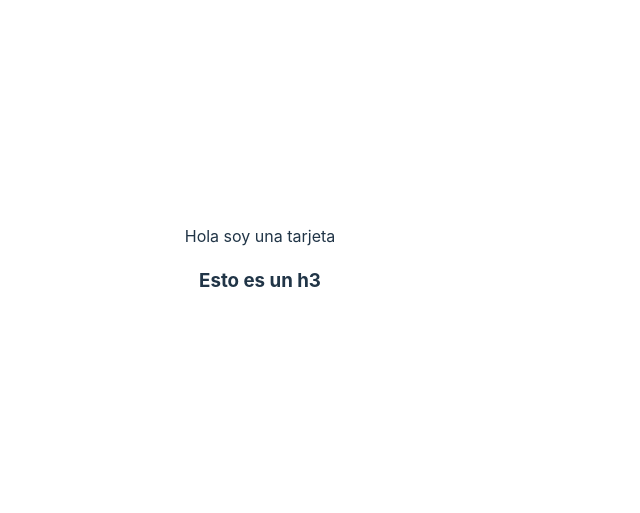
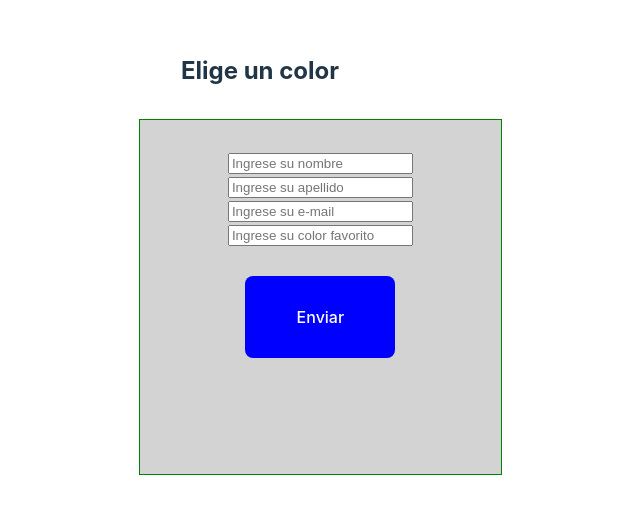
Before and after one commit to afeuillade/FrontEnd3---Examen-Feuillade-Angeles, a React (Vite) app in the folder examen-feuillade/: page / in a window 1280 px wide. Shown: the part 131-644 px from the top of the page, without its empty margins (380-1020 px from the left). Built offline with nearby package versions, Linux system fonts and the light colour scheme.

Commit message:
Examen parcial front

```diff
--- a/examen-feuillade/src/Components/Card.jsx
+++ b/examen-feuillade/src/Components/Card.jsx
@@ -1,9 +1,11 @@
 import React from 'react'
 
-const Card = () => {
+const Card = ({nombre, apellido, colorFavorito}) => {
   return (
-    <div>Hola soy una tarjeta
-        <h3>Esto es un h3</h3>
+    <div style={{flexDirection: 'column',float:'left', width: '300px', margin: '10%',padding: '10%',display:'flex', justifyContent:'space-around', border: '1px solid green', backgroundColor:'lightgrey'}}>
+    <h3>Hola {nombre} {apellido} ! </h3>
+    <h4>Tu color favorito es  {colorFavorito} </h4>
+
     </div>
 
   )
--- a/examen-feuillade/src/Components/Form.jsx
+++ b/examen-feuillade/src/Components/Form.jsx
@@ -1,11 +1,52 @@
-import React from 'react'
+import React, {useState} from 'react'
 import Card from './Card'
 
 const Form = () => {
-  return (
-    <div>
-        <Card/>
-    </div>
+    const [user,setUser] = useState({
+        nombre: '',
+        apellido: '',
+        email:'',
+        colorFavorito: ''
+    })
+    const [show,setShow] = useState(false)
+    const [err,setErr] = useState(false)
+
+    const handleSubmit = (e) =>{
+            e.preventDefault()
+            if(user.nombre.length > 3 && user.apellido.length >=6 ){
+                setShow(true)
+                setErr(false)
+            }else{
+                setShow(false)
+                setErr(true)
+            }
+    }
+
+
+    return(
+        <div>
+            <h2>Elige un color</h2>
+        <div style={{flexDirection: 'column', width: '300px', margin: '10%',padding: '10%',display:'flex', justifyContent:'space-around', border: '1px solid green', backgroundColor:'lightgrey'}}>
+
+            <form onSubmit={handleSubmit}>
+                <input placeholder='Ingrese su nombre' type="text" value={user.nombre} onChange={(e)=> setUser({...user, nombre: e.target.value})} />
+                <input placeholder='Ingrese su apellido' type="text" value={user.apellido} onChange={(e)=> setUser({...user, apellido: e.target.value})} />
+                <input placeholder='Ingrese su e-mail' type="email" value={user.email} onChange={(e)=> setUser({...user, email: e.target.value})}/>
+                <input placeholder='Ingrese su color favorito' type="text" value={user.colorFavorito}onChange={(e)=> setUser({...user, colorFavorito: e.target.value})}/>
+
+                <button style={{color:'white', backgroundColor:'blue', width:'150px', margin: '10%',padding: '10%'}}>Enviar</button>
+            </form>
+            <br />
+            <p style={{color:'red'}}>{err && 'Por favor chequea que la información sea correcta'}</p>
+
+
+
+
+
+
+        </div>
+        {show &&  <Card nombre={user.nombre} apellido={user.apellido} colorFavorito = {user.colorFavorito}/>}
+        </div>
   )
 }
 
```
